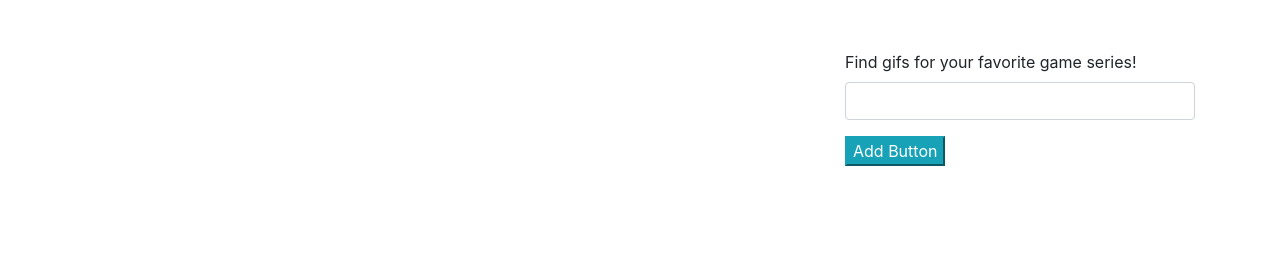
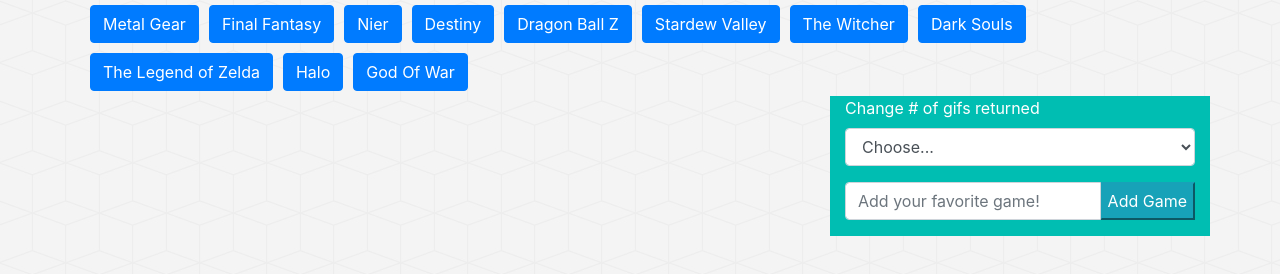
Before and after one commit to awvala/giftastic, a plain HTML site: page index.html in a window 1280 px wide. Drawn offline with nearby package versions, Linux system fonts and the light colour scheme.

Commit message:
Functional JS and formatting changes

```diff
--- a/assets/css/style.css
+++ b/assets/css/style.css
@@ -1,3 +1,11 @@
+body, html {
+    height: 100%;
+}
+
+.bg {
+    background-image: url("../images/cubes.png");
+}
+
 h4 {
     font-size: 18px;
 }
@@ -17,5 +25,14 @@
 .card-body {
     padding: 10px;
     text-transform: uppercase;
-    background-color: beige;
+    background-color: #fef0d5;
 }
+
+#sideBar {
+    color: white;
+    background-color: #00beb2;
+}
+
+.form-control {
+    background-color: white;
+}
--- a/assets/javascript/app.js
+++ b/assets/javascript/app.js
@@ -1,28 +1,47 @@
 // Global variables
-topics = ["Metal Gear", "Final Fantasy", "Nier: Automata", "Destiny 2", "Dragon Ball FighterZ", "Stardew Valley", "The Witcher", "Dark Souls"];
+var topics = ["Metal Gear", "Final Fantasy", "Nier", "Destiny", "Dragon Ball Z", "Stardew Valley", "The Witcher", "Dark Souls", "The Legend of Zelda","Halo", "God Of War"];
+var gifReturn = 10;
 
-//Add new gif button
-$("#search").on("click", function(event) {
-    event.preventDefault();
+$(document).ready (function buildButton() {
+    buildButton();
 
-    var newSeries = $("#addSeries").val().trim();
+// Build buttonBar
+function buildButton() {
+    $("#buttonBar").html("");
+    for (i=0; i < topics.length; i++) {
+        var newSeries = topics[i];
         var newButton = $("<button type='button'>");
         newButton.addClass("btn btn-primary gifButton");
         newButton.attr("gameSeries",newSeries);
         newButton.attr("type", "button");
         newButton.append(newSeries);
         $("#buttonBar").append(newButton);
+        }
+}
+
+// Add new gif button
+$("#search").on("click", function(event) {
+    event.preventDefault();
+
+    var newSeries = $("#addSeries").val().trim();
+    topics.push(newSeries);
     $("#addSeries").val("");
-    giphyAPI(newSeries);
+    buildButton();
 });
 
-//When user clicks a .gifButton call giphy API
+// Change limit parameter of Giphy API Query
+$("#inputNumGif").on("change", function() {
+    gifReturn = $("#inputNumGif").val();
+    //console.log(gifReturn);
+});
+
+// When user clicks a .gifButton call giphy API
 $(document.body).on("click", ".gifButton", function() {
     var gameSer = $(this).attr("gameSeries");
     giphyAPI(gameSer);
 });
 
-//toggle gif animated state
+// When user clicks a gif, toggle gif state
 $(document.body).on("click", ".card-img-top", function() {
     var gifState= $(this).attr("state");
     var gifStill= $(this).attr("still-link");
@@ -37,12 +56,10 @@
     }
 });
 
-
-//Query giphy API
+// Query Giphy API
 function giphyAPI (series) {
-
 var gameSer = series;
-var queryURL = "https://api.giphy.com/v1/gifs/search?q=" + gameSer + "&api_key=dc6zaTOxFJmzC&limit=10";
+var queryURL = "https://api.giphy.com/v1/gifs/search?q=" + gameSer + "&api_key=dc6zaTOxFJmzC&limit="+ gifReturn;
 
   $.ajax({
     url: queryURL,
@@ -58,19 +75,20 @@
         gifimage.attr({'still-link': results[i].images.fixed_width_still.url});
         gifimage.attr({'state': "still"});
         var cardBody = $("<div>", {class: 'card-body'});
-        var cardtitle = $("<h4>", {class: 'card-title'});
-        cardtitle.text(results[i].title);
+        var cardTitle = $("<h4>", {class: 'card-title'});
+        cardTitle.text(results[i].title);
         var rating = results[i].rating;
         var cardRating = $("<p>").text("Rating: " + rating);
 
-        //Build masonry card
-        cardBody.append(cardtitle);
+        // Build masonry card
+        cardBody.append(cardTitle);
         cardBody.append(cardRating);
         card.append(gifimage);
         card.append(cardBody);
 
-        //Add card to Masonry grid
+        // Add card to masonry grid
         $(".card-columns").prepend(card);
         }
     })
     };
+});
--- a/index.html
+++ b/index.html
@@ -9,15 +9,15 @@
       <link rel="stylesheet" href="https://stackpath.bootstrapcdn.com/bootstrap/4.1.1/css/bootstrap.min.css" integrity="sha384-WskhaSGFgHYWDcbwN70/dfYBj47jz9qbsMId/iRN3ewGhXQFZCSftd1LZCfmhktB" crossorigin="anonymous">
       <link rel="stylesheet" href="assets/css/style.css">
    </head>
-   <body>
+   <body class="bg">
       <div class= "container">
         <!--  Left side -->
           <div class="row">
-            <div class="col-md-12" id="buttonBar">
+            <div class="col-sm-12" id="buttonBar">
             </div>
           </div>
          <section class="row">
-            <div class="col-sm-8">
+            <div class="col-md-8">
               <div class="container">
                 <div class="card-columns">
                 </div>
@@ -26,13 +26,24 @@
             <!--  Right side -->
             <div class="col-md-4" id="sideBar">
                <div class="row">
-                  <div class="col-sm-12">
+                  <div class="col-md-12">
                      <form>
                         <div class="form-group">
-                           <label for="addAnimal">Find gifs for your favorite game series!</label>
-                           <input type="text" class="form-control" id="addSeries">
+                          <label for="inputNumGif">Change # of gifs returned</label>
+                          <select id="inputNumGif" class="form-control">
+                            <option selected>Choose...</option>
+                            <option>5</option>
+                            <option>10</option>
+                            <option>25</option>
+                          </select>
                         </div>
-                        <button type="submit" class="btn-info" id="search">Add Button</button>
+                        <div class="input-group mb-3">
+
+                           <input type="text" class="form-control" id="addSeries" placeholder="Add your favorite game!">
+                           <div class="input-group-append">
+                              <button type="submit" class="btn-info" id="search">Add Game</button>
+                           </div>
+                        </div>
                      </form>
                   </div>
                   </div>
```
Also changed, not shown: assets/images/cubes.png (added). Lines whose indentation alone changed are shown as unchanged.
